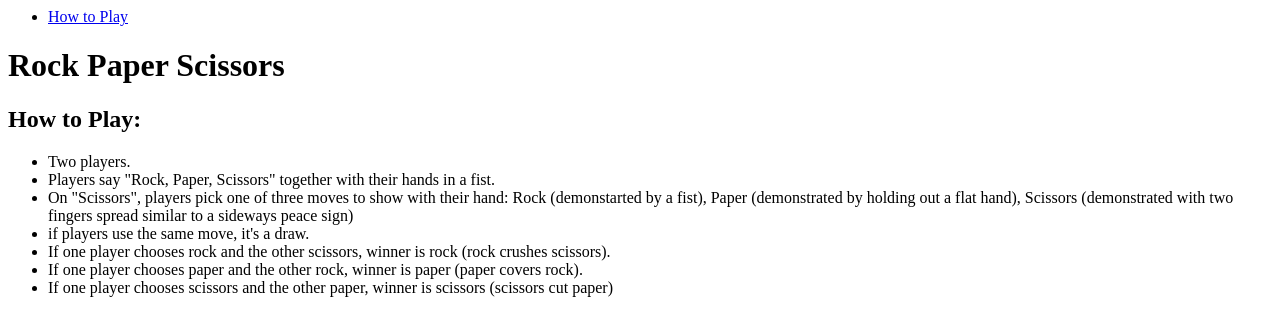
After one commit to athinagouseti/Rock_Paper_Scissors_Python-Week_03_Day_5_HW, a Flask app: page /welcome in a window 1280 px wide. The commit adds this page. Shown: the top 336 px of the page. Run offline with Flask 2, Linux system fonts and the light colour scheme.

Commit message:
Play against Computer

```diff
--- a/controllers/controller.py
+++ b/controllers/controller.py
@@ -15,3 +15,15 @@ def two_player_game_route_handler(player_1_selection, player_2_selection):
     winner = game.determine_game(player_1, player_2)
     # return f"Player 1 choice is {player_1_selection} and Player 2 choice is {player_2_selection}, the winner is {winner.name}"
     return render_template("index.html", title = "Home", winner = winner, player_1 = player_1, player_2 = player_2)
+
+@app.route("/welcome")
+def show_welcome_page():
+    return render_template("welcome.html", title = "Home")
+
+@app.route("/<player_1_selection>")
+def play_with_computer(player_1_selection):
+    game = Game()
+    player_1 = Player("Player 1", player_1_selection)
+    player_2 = Player("Computer", game.make_computer_selection())
+    winner = game.determine_game(player_1, player_2)
+    return render_template("index.html", title = "Home", winner = winner, player_1 = player_1, player_2 = player_2)
--- a/models/game.py
+++ b/models/game.py
@@ -1,3 +1,4 @@
+from random import choice
 class Game:
 
     def __init__(self):
@@ -22,3 +23,7 @@ class Game:
             elif choice == ["scissors", "paper"]:
                 winner = player_1
         return winner
+
+    def make_computer_selection(self):
+        computer_choice = choice(["rock", "paper", "scissors"])
+        return computer_choice
--- a/templates/base.html
+++ b/templates/base.html
@@ -3,6 +3,13 @@
         <title> {{ title }} - Rock, Paper, Scissors</title>
     </head>
     <body>
+        <nav id="navbar">
+            <ul>
+                <li>
+                    <a href="/welcome">How to Play</a>
+                </li>
+            </ul>
+        </nav>
         {% block content %}
 
         {% endblock %}
--- /dev/null
+++ b/templates/welcome.html
@@ -0,0 +1,33 @@
+{% extends "base.html" %}
+{% block content %}
+<h1>
+    Rock Paper Scissors
+</h1>
+<h2>
+    How to Play:
+</h2>
+<ul>
+    <li>
+        Two players.
+    </li>
+    <li>
+        Players say "Rock, Paper, Scissors" together with their hands in a fist.
+    </li>
+    <li>
+        On "Scissors", players pick one of three moves to show with their hand: Rock (demonstarted by a fist), Paper (demonstrated by holding out a flat hand), Scissors (demonstrated with two fingers spread similar to a sideways peace sign)
+    </li>
+    <li>
+        if players use the same move, it's a draw.
+    </li>
+    <li>
+        If one player chooses rock and the other scissors, winner is rock (rock crushes scissors).
+    </li>
+    <li>
+        If one player chooses paper and the other rock, winner is paper (paper covers rock).
+    </li>
+    <li>
+        If one player chooses scissors and the other paper, winner is scissors (scissors cut paper)
+    </li>
+</ul>
+
+{% endblock %}
```
